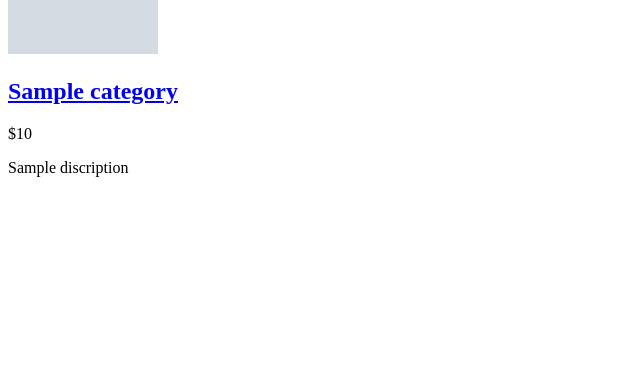
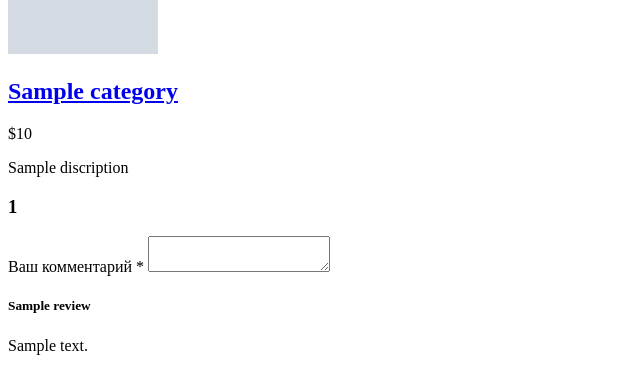
Before and after one commit to Nikolai-veb/Django_shop, a Django app: template shop/templates/shop/product/product_detail.html in a window 1280 px wide. Shown: the part 140-509 px from the top of the page, without its empty margins (0-640 px from the left). Before the commit the page ends 317 px from the top, so only its background shows below. Run offline with Django 3.2, Linux system fonts and the light colour scheme; the template is opened without the code that fills it: most values are stand-ins (such as "Sample title", 1, 10 or a date in 2020); grey boxes marked "Sample" are stand-in pictures; form fields are guessed from the names that the template uses; grey boxes are pictures that could not be loaded.

Commit message:
review defect templates

```diff
--- a/shop/templates/shop/product/product_detail.html
+++ b/shop/templates/shop/product/product_detail.html
@@ -16,4 +16,50 @@
          </div>
      </div>
 
+
+
+<h3>
+    <span>{{ product.reviews.count  }}</span>
+</h3>
+
+
+<form "{% url 'add_review' product.id %}" method="post">
+    <input type="hidden" name="parent" id="contactparent" value="">
+    <div>
+        <label for="contactcomment" class="editContent">
+            Ваш комментарий *
+        </label>
+    {{ form.text  }}
+    </div>
+</form>
+
+
+
+
+{% for review in product.get_review %}
+<div>
+    <div>
+        <h5>
+           {{ review.name  }}
+        </h5>
+        <p>
+           {{ review.text }}
+        </p>
+        <a href="#formReview"onclick="addReview('{{ review.name  }}', '{{ review.id  }}')">Ответить</a>
+        {% for rew in review.reviews.all %}
+            <div>
+                <a href="#">
+                    <img src="{% static 'images/te2.jpg' %}" class="img-fluid "alt="image">
+                </a>
+                <div>
+                    <h5>
+                        {{ rew.name  }}
+                    </h5>
+                    <p>{{ rew.text }}</p>
+                </div>
+            </div>
+            {% endfor %}
+    </div>
+</div>
+{% endfor %}
 {% endblock %}
--- a/shop/templates/shop/product/product_list.html
+++ b/shop/templates/shop/product/product_list.html
@@ -33,5 +33,5 @@
               ${{ product.price  }}
             </div>
              {% endfor %}
-         </div>
+        </div>
 {% endblock %}
--- a/shop/urls.py
+++ b/shop/urls.py
@@ -5,5 +5,6 @@ urlpatterns = [
     path("", views.product_list, name='product_list'),
     path('<slug:category_slug>/', views.product_list, name='product_list_by_category'),
     path("<int:id>/<slug:slug>/", views.product_detail, name='product_detail'),
+    path("<int:pk>/", views.AddReview.as_view(), name='add_review'),
 
 ]
```
Also changed, not shown: shop/forms.py (+13 -0 lines), shop/views.py (+18 -2 lines).
